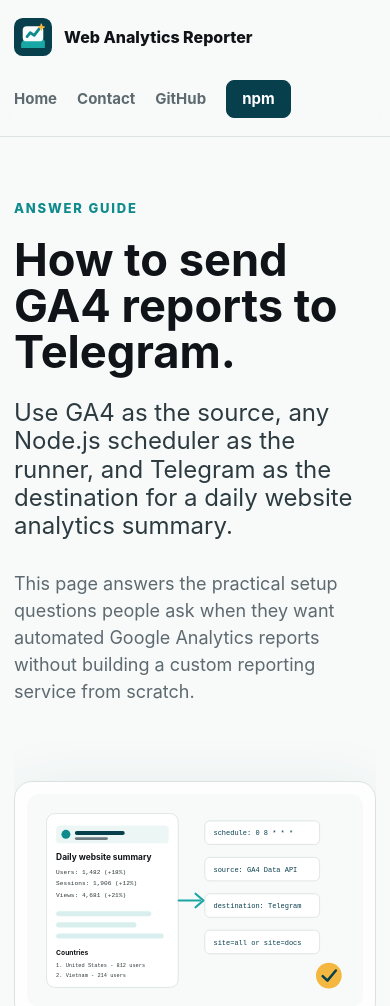
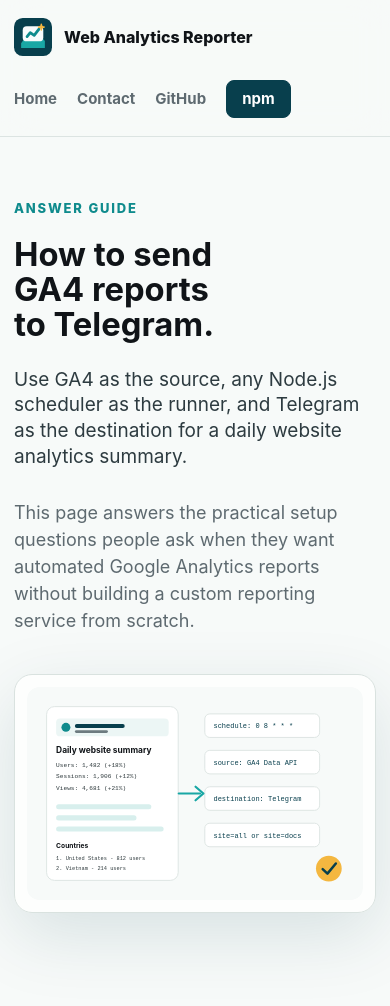
Before and after one commit to pntech20/web-analytics-reporter, a website: page site/answers/index.html in a window 390 px wide. Shown: the top 1006 px of the page. Drawn offline with Linux system fonts and the light colour scheme.

Commit message:
Reduce guide hero heading size

```diff
--- a/site/answers/index.html
+++ b/site/answers/index.html
@@ -102,7 +102,7 @@
     </header>
 
     <main>
-      <section class="section hero">
+      <section class="section hero guide-hero">
         <div>
           <p class="eyebrow">Answer guide</p>
           <h1>How to send GA4 reports to Telegram.</h1>
--- a/site/styles.css
+++ b/site/styles.css
@@ -121,6 +121,14 @@ button:focus-visible {
   padding-bottom: 54px;
 }
 
+.guide-hero {
+  grid-template-columns: minmax(0, 0.86fr) minmax(360px, 0.8fr);
+  gap: 48px;
+  min-height: auto;
+  padding-top: 78px;
+  padding-bottom: 64px;
+}
+
 .hero > *,
 .split > *,
 .section-heading > *,
@@ -153,6 +161,12 @@ h1 {
   overflow-wrap: anywhere;
 }
 
+.guide-hero h1 {
+  max-width: 700px;
+  font-size: clamp(40px, 4.6vw, 60px);
+  line-height: 1.05;
+}
+
 .lead {
   max-width: 720px;
   margin-bottom: 30px;
@@ -160,6 +174,12 @@ h1 {
   font-size: clamp(22px, 3vw, 34px);
   line-height: 1.18;
   letter-spacing: 0;
+}
+
+.guide-hero .lead {
+  max-width: 680px;
+  font-size: clamp(20px, 2.1vw, 27px);
+  line-height: 1.24;
 }
 
 .hero-copy {
@@ -567,6 +587,10 @@ code {
     min-height: auto;
   }
 
+  .guide-hero {
+    padding-top: 58px;
+  }
+
   .trust-row,
   .grid-3,
   .steps {
@@ -585,14 +609,14 @@ code {
   }
 
   .hero {
-    width: calc(100vw - 28px);
-    max-width: calc(100vw - 28px);
-    overflow: hidden;
+    width: min(1160px, calc(100% - 28px));
+    max-width: 100%;
+    overflow: visible;
   }
 
   .hero > div {
     width: 100%;
-    max-width: calc(100vw - 28px);
+    max-width: 100%;
   }
 
   h1 {
@@ -601,8 +625,32 @@ code {
     max-width: 12ch;
   }
 
+  .guide-hero h1 {
+    max-width: 10ch;
+    font-size: clamp(32px, 8.4vw, 38px);
+    line-height: 1.08;
+  }
+
   .lead {
     font-size: 24px;
+  }
+
+  .guide-hero .lead {
+    max-width: 30ch;
+    font-size: 19px;
+    line-height: 1.35;
+  }
+
+  .guide-hero .hero-copy {
+    max-width: 31ch;
+  }
+
+  .guide-hero {
+    display: block;
+  }
+
+  .guide-hero .hero-visual {
+    margin-top: 40px;
   }
 
   h1,
@@ -611,7 +659,7 @@ code {
   .narrow,
   .hero-visual {
     width: 100%;
-    max-width: calc(100vw - 28px);
+    max-width: 100%;
     overflow-wrap: break-word;
   }
 
```
Also changed, not shown: site/ga4-daily-report-to-telegram/index.html (+1 -1 lines), site/ga4-github-actions-report/index.html (+1 -1 lines), site/ga4-multi-site-reporting/index.html (+1 -1 lines), site/ga4-report-npm-package/index.html (+1 -1 lines), site/ga4-service-account-email-rejected/index.html (+1 -1 lines), site/ga4-telegram-report/index.html (+1 -1 lines), site/ga4-vercel-cron-report/index.html (+1 -1 lines), site/google-analytics-data-api-telegram-report/index.html (+1 -1 lines), site/google-analytics-telegram-bot/index.html (+1 -1 lines), site/nodejs-ga4-report/index.html (+1 -1 lines), site/telegram-website-analytics-report/index.html (+1 -1 lines).
